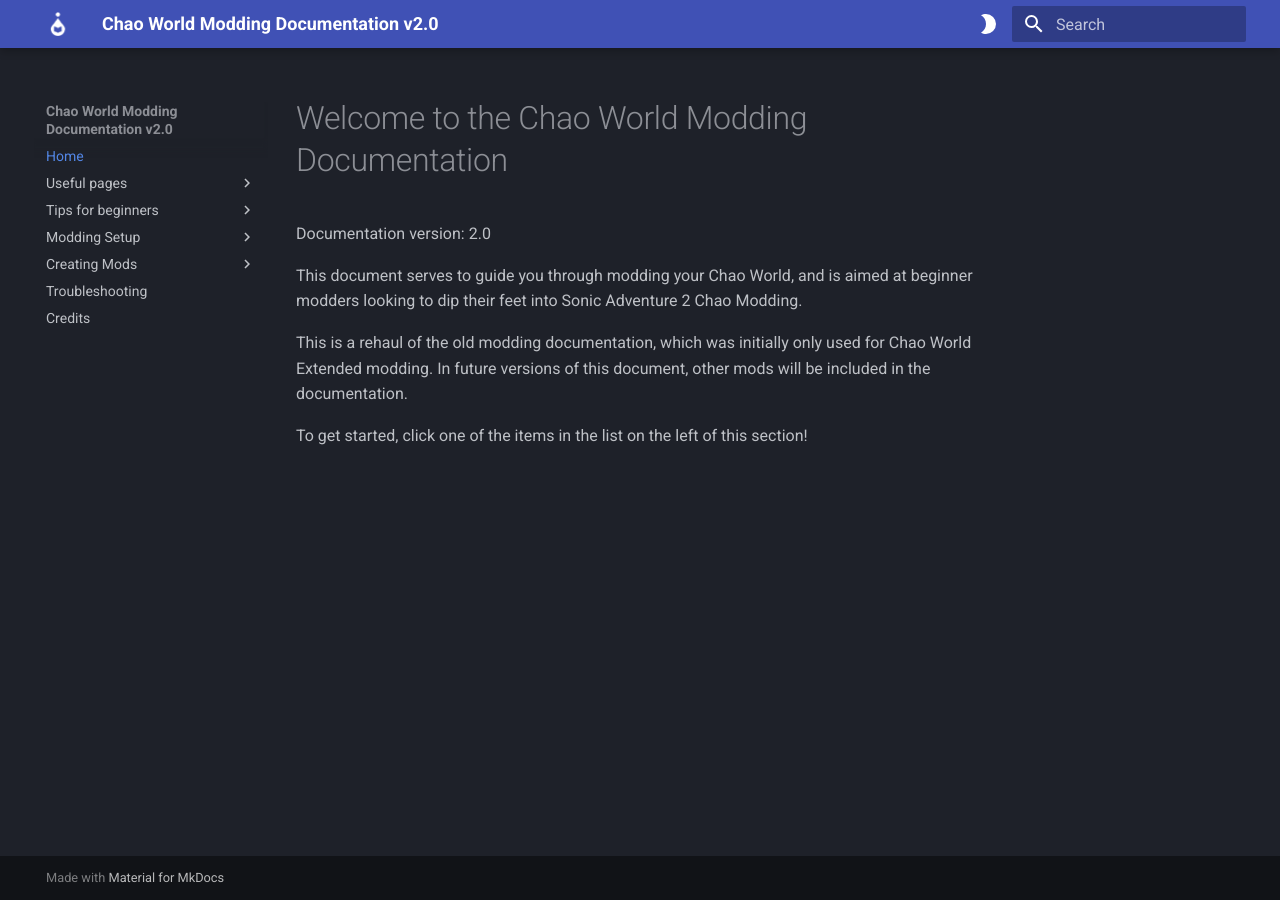
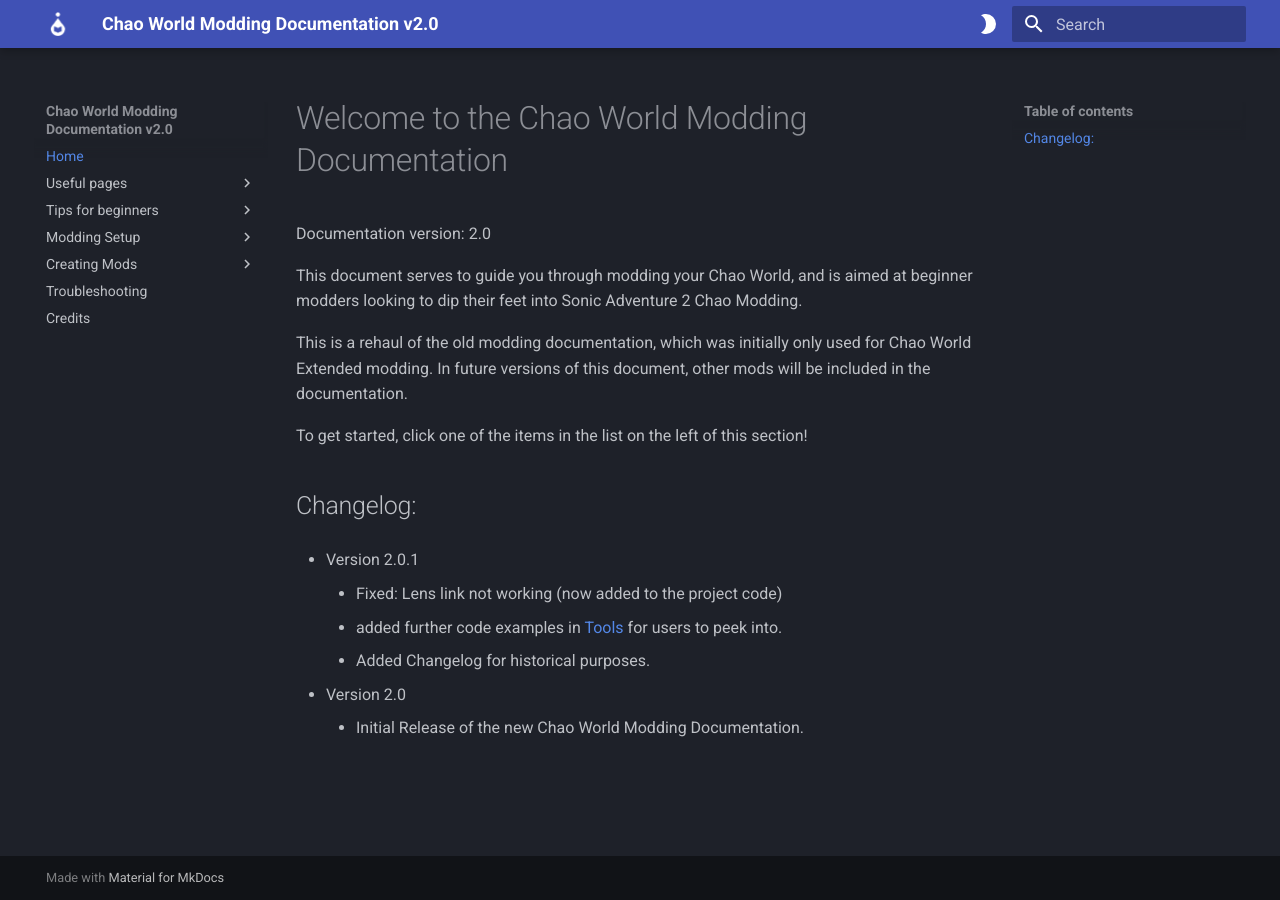
Before and after one commit to NostalgiaNinja/ChaoModding_Docs, an MkDocs documentation site: the page built from docs/index.md, in a window 1280 px wide. Built offline with MkDocs 1.6.1 and Material for MkDocs 9.7.7, drawn with Linux system fonts in a browser that asks for light colours.

Commit message:
Updated documents for modding documentation
Patch 2.0.1 for ChaoModding_Docs

```diff
--- a/docs/index.md
+++ b/docs/index.md
@@ -7,3 +7,14 @@
 This is a rehaul of the old modding documentation, which was initially only used for Chao World Extended modding. In future versions of this document, other mods will be included in the documentation.
 
 To get started, click one of the items in the list on the left of this section!
+
+
+## Changelog:
+
+* Version 2.0.1
+    * Fixed: Lens link not working (now added to the project code)
+    * added further code examples in [Tools](tools.md) for users to peek into.
+    * Added Changelog for historical purposes.
+
+* Version 2.0
+    * Initial Release of the new Chao World Modding Documentation.
```
Also changed, not shown: docs/LensModding.md (+1 -1 lines), docs/credits.md (+1 -0 lines), docs/tools.md (+5 -0 lines).
